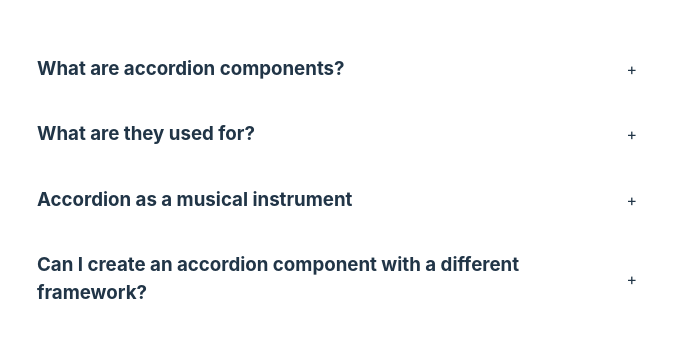
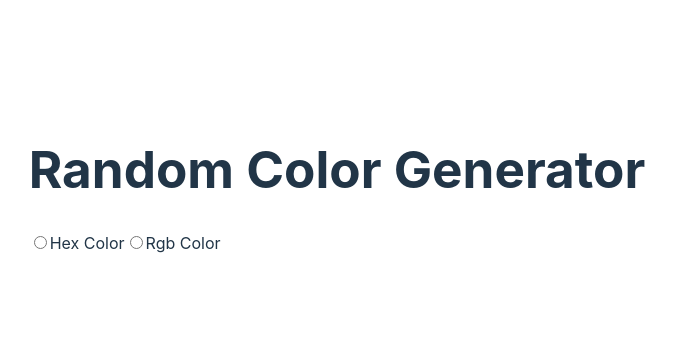
Before and after one commit to khalid-ashraf/Components, a React (Vite) app: page / in a window 1280 px wide. Shown: the part 219-556 px from the top of the page, without its empty margins (303-979 px from the left). Built offline with nearby package versions, Linux system fonts and the light colour scheme.

Commit message:
created react accordion

```diff
--- a/src/App.jsx
+++ b/src/App.jsx
@@ -1,10 +1,10 @@
-import { Accordion } from "./components";
+import { ColorGenerator } from "./components";
 import "./App.css";
 
 function App() {
   return (
     <>
-      <Accordion />
+      <ColorGenerator />
     </>
   );
 }
--- a/src/components/accordion/accordion.jsx
+++ b/src/components/accordion/accordion.jsx
@@ -1,12 +1,14 @@
 import { useState } from "react";
+
 import classes from "./style.module.css";
-
 import data from "./data";
 
 export default function Accordion() {
   const [selected, setSelected] = useState(null);
+  const [multiSelectState, setMultiSelectState] = useState(false);
+  const [multiple, setMultiple] = useState([]);
 
-  const handleSingleSelection = ({ target }) => {
+  const handleSelection = ({ target }) => {
     var id;
 
     if (
@@ -19,22 +21,47 @@ export default function Accordion() {
     if (target.tagName.toLowerCase() === "div")
       id = target.getAttribute("data-id");
 
-    console.log(id);
+    if (multiSelectState) {
+      let copy = [...multiple];
+      const findIndexofCurrentId = copy.indexOf(id);
+
+      if (findIndexofCurrentId === -1) copy.push(id);
+      else copy.splice(findIndexofCurrentId, 1);
+
+      setMultiple(copy);
+    } else {
+      setSelected(id);
+    }
   };
+
+  console.log(selected, multiple);
 
   return (
     <div className={classes.wrapper}>
-      <div className='accordion' onClick={handleSingleSelection}>
+      <div className={classes.multiSelect}>
+        <label htmlFor='checkbox'>Multi-select</label>
+        <input
+          type='checkbox'
+          name='multi-select'
+          id='checkbox'
+          onClick={(e) => setMultiSelectState(e.target.checked)}
+        />
+      </div>
+      <div className={classes.accordion} onClick={handleSelection}>
         {data && data.length > 0 ? (
           data.map(({ id, question, answer }) => (
             <div className={classes.item} key={id}>
               <div className={classes.title} data-id={id}>
                 <h3>{question}</h3>
-                <span>+</span>
+                <span>{selected === id ? "-" : "+"}</span>
               </div>
-              <div className={selected ? classes.show : classes.answer}>
-                <p>{answer}</p>
-              </div>
+              {multiSelectState
+                ? multiple.indexOf(id) !== -1 && (
+                    <div className={classes.answer}>{answer}</div>
+                  )
+                : selected === id && (
+                    <div className={classes.answer}>{answer}</div>
+                  )}
             </div>
           ))
         ) : (
--- a/src/components/accordion/style.module.css
+++ b/src/components/accordion/style.module.css
@@ -2,22 +2,37 @@
   display: flex;
   justify-content: center;
   align-items: center;
-  width: 600px;
+  width: 100vw;
+  height: 100vh;
+  flex-direction: column;
+}
+
+.accordion {
+  width: 80%;
 }
 
 .item {
+  padding: 10px 20px;
+  margin-bottom: 10px;
 }
 
 .title {
   display: flex;
   align-items: center;
   justify-content: space-between;
+  cursor: pointer;
 }
 
 .answer {
-  display: none;
+  background-color: #343a40;
 }
 
-.show {
-  display: block;
+.multiSelect {
+  display: flex;
+  gap: 10px;
 }
+
+.multiSelect label {
+  font-size: larger;
+  font-weight: 500;
+}
--- /dev/null
+++ b/src/components/color-generator/index.jsx
@@ -0,0 +1,21 @@
+import classes from "./style.module.css";
+
+export default function ColorGenerator() {
+  return (
+    <div>
+      <h1>Random Color Generator</h1>
+      <div className={classes.container}>
+        <form onSubmit={(e) => e.preventDefault()}>
+          <label>
+            <input type='radio' name='type' id='hex' />
+            Hex Color
+          </label>
+          <label>
+            <input type='radio' name='type' id='rgb' />
+            Rgb Color
+          </label>
+        </form>
+      </div>
+    </div>
+  );
+}
--- /dev/null
+++ b/src/components/color-generator/style.module.css
@@ -0,0 +1,3 @@
+.container {
+  display: flex;
+}
--- a/src/components/index.js
+++ b/src/components/index.js
@@ -1,3 +1,4 @@
 import Accordion from "./accordion/accordion";
+import ColorGenerator from "./color-generator";
 
-export { Accordion };
+export { Accordion, ColorGenerator };
--- a/src/index.css
+++ b/src/index.css
@@ -35,6 +35,14 @@ h1 {
   line-height: 1.1;
 }
 
+p {
+  margin: 0;
+}
+
+h3 {
+  margin: 0;
+}
+
 button {
   border-radius: 8px;
   border: 1px solid transparent;
```
